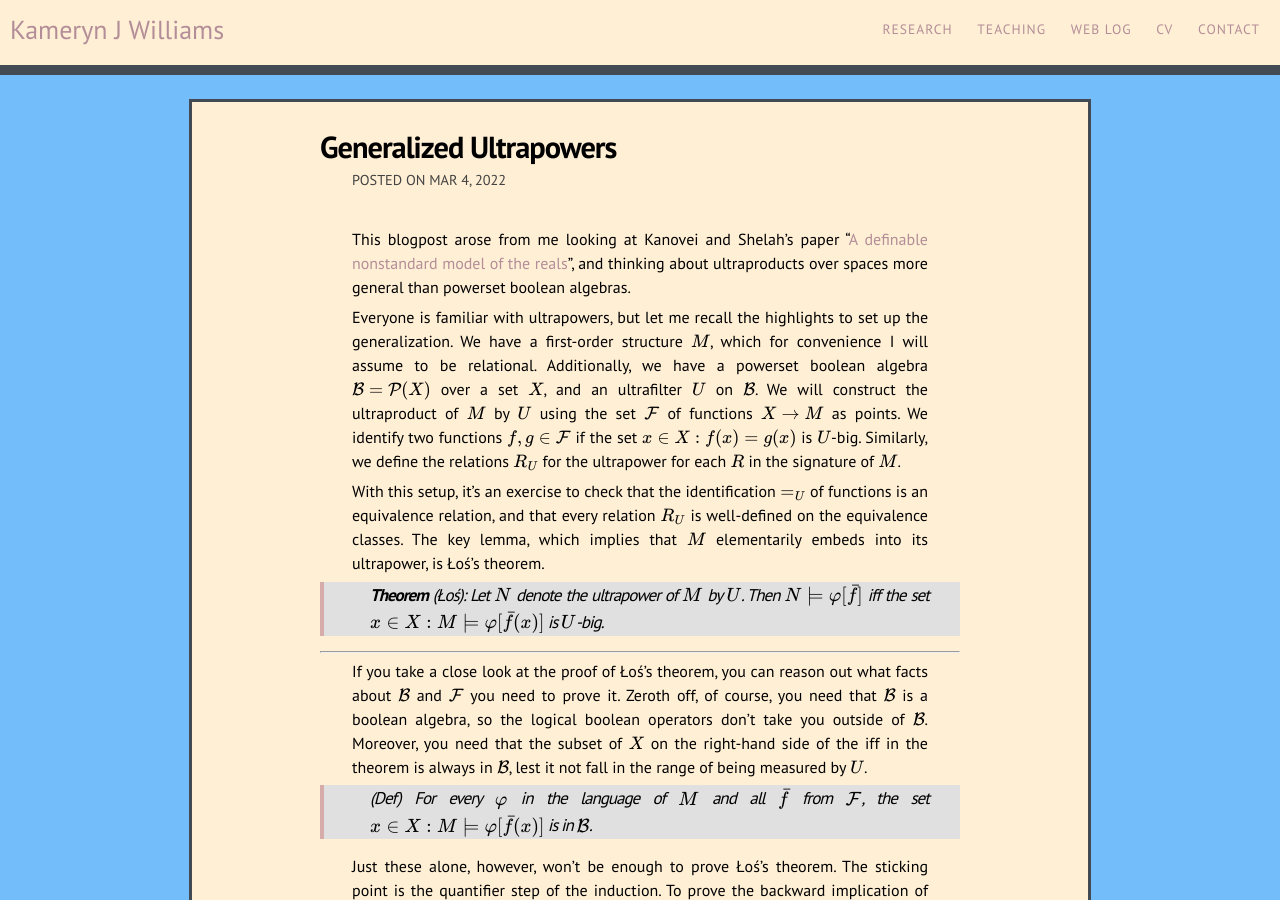
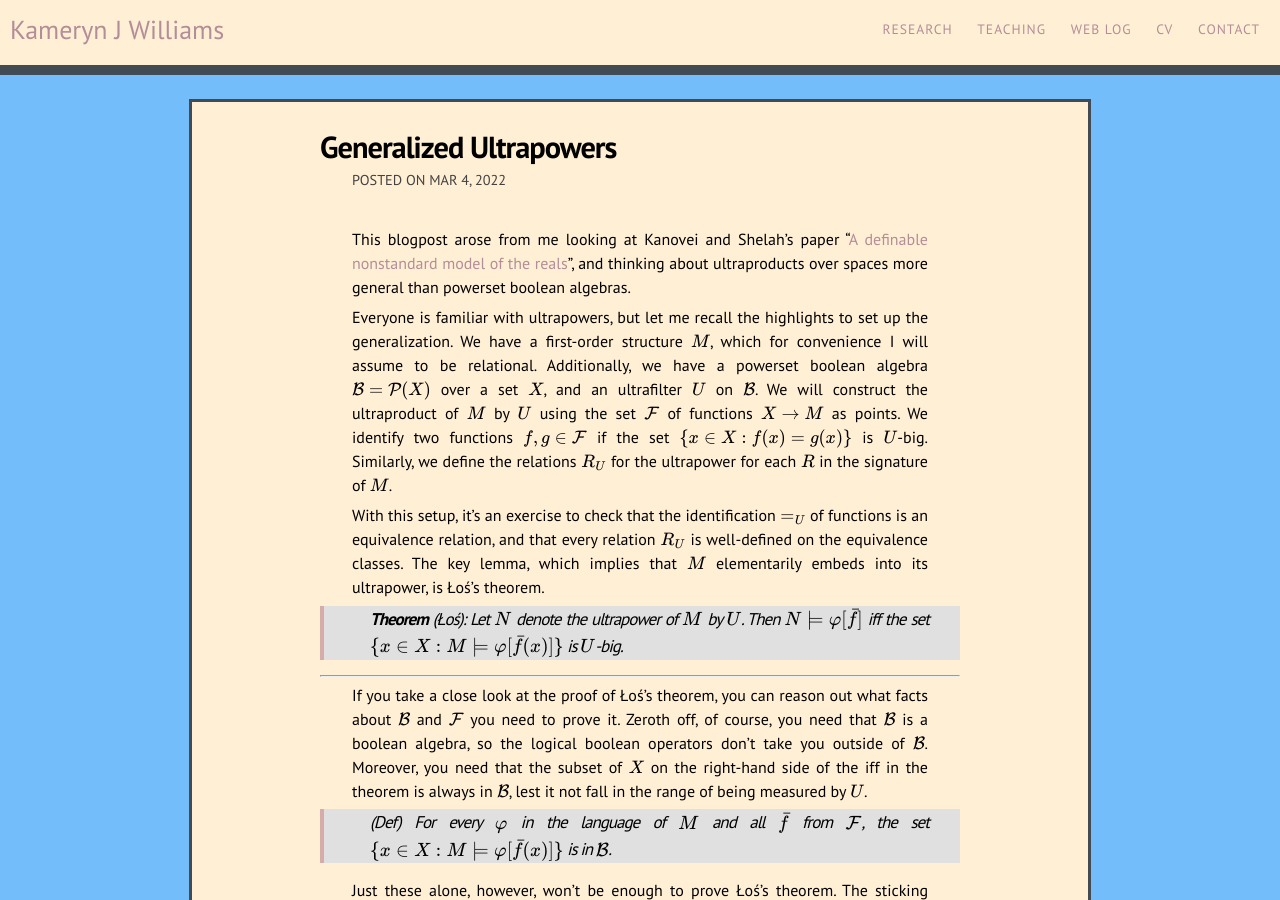
Before and after one commit to kamerynjw/kamerynjw.github.io, a Jekyll site: the page built from _posts/2022-03-04-generalized-ultrapowers.md, in a window 1280 px wide and 900 px high. Built offline with Jekyll 4.4.1, drawn with Linux system fonts in a browser that asks for light colours; nearby versions of some CDN libraries; formulas are drawn with MathJax 3; some of the changed text lies outside the part shown.

Commit message:
fixed bracket issue

```diff
--- a/_posts/2022-03-04-generalized-ultrapowers.md
+++ b/_posts/2022-03-04-generalized-ultrapowers.md
@@ -6,17 +6,17 @@ date: 2022-03-04
 
 This blogpost arose from me looking at Kanovei and Shelah's paper "[A definable nonstandard model of the reals](https://arxiv.org/abs/math/0311165)", and thinking about ultraproducts over spaces more general than powerset boolean algebras.
 
-Everyone is familiar with ultrapowers, but<!--more--> let me recall the highlights to set up the generalization. We have a first-order structure $M$, which for convenience I will assume to be relational. Additionally, we have a powerset boolean algebra $\mathcal B = \mathcal P(X)$ over a set $X$, and an ultrafilter $U$ on $\mathcal B$. We will construct the ultraproduct of $M$ by $U$ using the set $\mathcal F$ of functions $X \to M$ as points. We identify two functions $f,g \in \mathcal F$ if the set $\{x \in X : f(x) = g(x)\}$ is $U$-big. Similarly, we define the relations $R\_U$ for the ultrapower for each $R$ in the signature of $M$.
+Everyone is familiar with ultrapowers, but<!--more--> let me recall the highlights to set up the generalization. We have a first-order structure $M$, which for convenience I will assume to be relational. Additionally, we have a powerset boolean algebra $\mathcal B = \mathcal P(X)$ over a set $X$, and an ultrafilter $U$ on $\mathcal B$. We will construct the ultraproduct of $M$ by $U$ using the set $\mathcal F$ of functions $X \to M$ as points. We identify two functions $f,g \in \mathcal F$ if the set $\\{x \in X : f(x) = g(x)\\}$ is $U$-big. Similarly, we define the relations $R\_U$ for the ultrapower for each $R$ in the signature of $M$.
 
 With this setup, it's an exercise to check that the identification $=\_U$ of functions is an equivalence relation, and that every relation $R\_U$ is well-defined on the equivalence classes. The key lemma, which implies that $M$ elementarily embeds into its ultrapower, is Łoś's theorem.
 
-> **Theorem** (Łoś): Let $N$ denote the ultrapower of $M$ by $U$. Then $N \models \varphi[\bar f]$ iff the set $\{ x \in X : M \models \varphi[\bar f(x)] \}$ is $U$-big.
+> **Theorem** (Łoś): Let $N$ denote the ultrapower of $M$ by $U$. Then $N \models \varphi[\bar f]$ iff the set $\\{ x \in X : M \models \varphi[\bar f(x)] \\}$ is $U$-big.
 
 ----
 
 If you take a close look at the proof of Łoś's theorem, you can reason out what facts about $\mathcal B$ and $\mathcal F$ you need to prove it. Zeroth off, of course, you need that $\mathcal B$ is a boolean algebra, so the logical boolean operators don't take you outside of $\mathcal B$. Moreover, you need that the subset of $X$ on the right-hand side of the iff in the theorem is always in $\mathcal B$, lest it not fall in the range of being measured by $U$.
 
-> (Def) For every $\varphi$ in the language of $M$ and all $\bar f$ from $\mathcal F$, the set $\{ x \in X : M \models \varphi[\bar f(x)] \}$ is in $\mathcal B$.
+> (Def) For every $\varphi$ in the language of $M$ and all $\bar f$ from $\mathcal F$, the set $\\{ x \in X : M \models \varphi[\bar f(x)] \\}$ is in $\mathcal B$.
 
 Just these alone, however, won't be enough to prove Łoś's theorem. The sticking point is the quantifier step of the induction. To prove the backward implication of this step, you need to pick a single function $g$ which provides witnesses for the existential formula $\exists y\ \varphi[y,\bar f(x)]$ for different choices of inputs to $\bar f$. (Indeed, this step is why Łoś's theorem needs a fragment of AC to prove.) Let's call this the (Skolem) property, since it's basically saying $\mathcal F$ is closed under Skolem functions.
 
@@ -68,7 +68,7 @@ The corresponding functions $\mathcal F$ are those $f : {}^A\omega \to M$ which
 It's an easy exercise that $\mathcal B$ forms a boolean algebra. And with a small amount of detail chasing you can see that if a set (function) is concentrated on $u$ and $v$ then it's concentrated on their intersection and on any superset of them.
 Consequently, any set (function) has a *least* set on which it is concentrated, call it the *stem* of the set (respectively function). We have a canonical choice of concentration to look at for every set (function), which matters for definability purposes later.
 
-That (Def) and (Skolem) are satisfied comes down to the fact that each instance of satisfaction is finitary. If you know the parameters $\bar f$, then looking at the unions of their stems is enough to find a concentration for the set $\{ x \in X : M \models \varphi[\bar f(x)] \}$. So by the general machinery, we can take ultrapowers using $\mathcal B$ and $\mathcal F$.
+That (Def) and (Skolem) are satisfied comes down to the fact that each instance of satisfaction is finitary. If you know the parameters $\bar f$, then looking at the unions of their stems is enough to find a concentration for the set $\\{ x \in X : M \models \varphi[\bar f(x)] \\}$. So by the general machinery, we can take ultrapowers using $\mathcal B$ and $\mathcal F$.
 
 Knowing this, let's define the Kanovei–Shelah ultrafilter $D$ on $\mathcal B$. The point is, for each $a \in A$ we have an associated ultrafilter $D\_a$ on $\omega$. And we can extend this to finite $u \subseteq A$ by taking a sort of product of the $D\_a$ for $a \in u$: define $D\_u$ on ${}^u\omega$ to be those $X$ whose projection to each coordinate is in $D\_a$. Finally, define $D$ to consist of all sets $X$ whose restriction to their stem $u$ is in $D\_u$. There's some work to check that this really does give an ultrafilter, but I'll skip that tedium.
 
```
